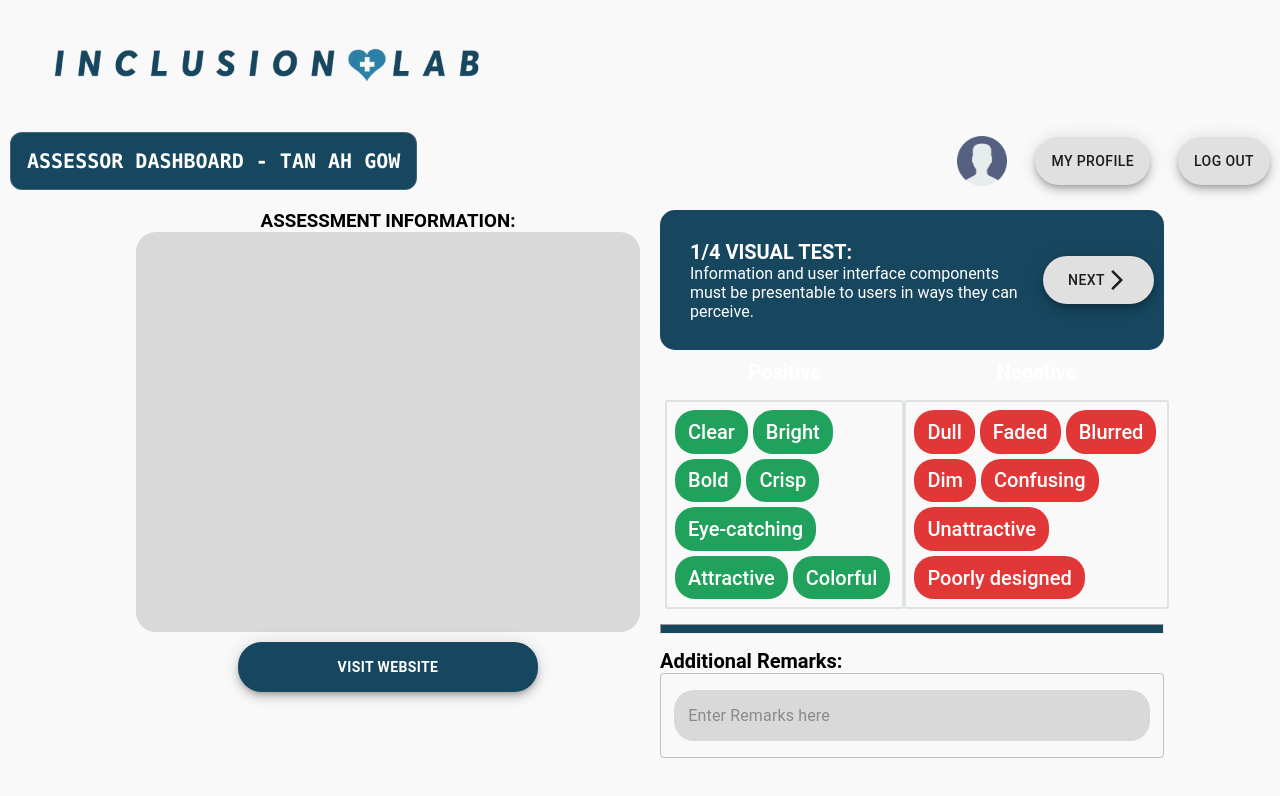
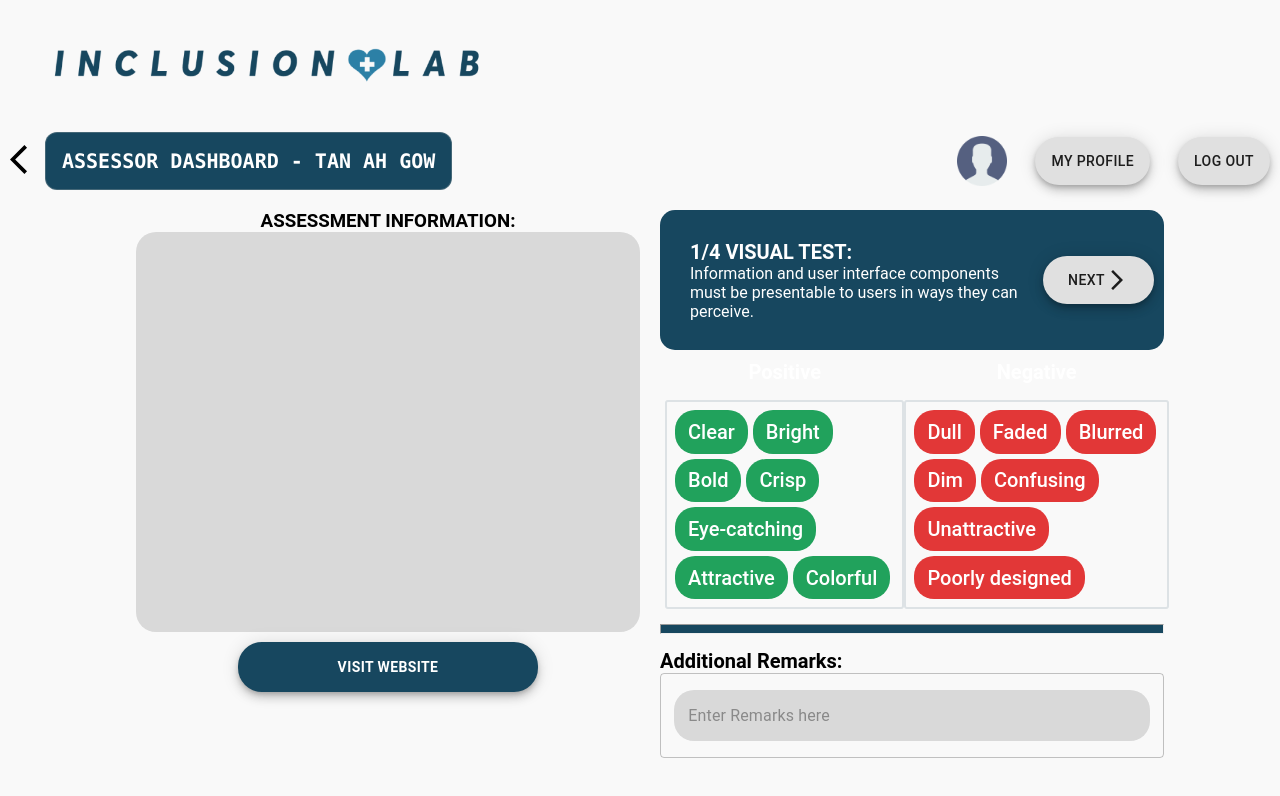
Before and after one commit to tzixi/h4g-hackathon, a Next.js app: page /assessor/evaluation in a window 1280 px wide. Shown: the top 796 px of the page. Built offline with nearby package versions, Linux system fonts and the light colour scheme.

Commit message:
feat: Back functionality for userBar

```diff
--- a/components/TagBox/TagBox.tsx
+++ b/components/TagBox/TagBox.tsx
@@ -145,13 +145,11 @@ const TagBox = (props: {
 
   const handleForward = () => {
     setStage(currStage + 1);
-    console.log(currStage);
     props.forward();
   };
 
   const handleBack = () => {
     setStage(currStage - 1);
-    console.log(currStage);
     props.back();
   };
 
--- a/components/UserBar/UserBar.tsx
+++ b/components/UserBar/UserBar.tsx
@@ -2,16 +2,28 @@ import { Fab } from "@mui/material";
 import styles from "./UserBar.module.css";
 import Image from "next/image";
 import { useRouter } from "next/router";
+import ArrowBackIosIcon from "@mui/icons-material/ArrowBackIos";
 
 const UserBar = (props: { isAssessor: boolean }) => {
   const router = useRouter();
+  const { asPath } = useRouter();
   const handleLogout = () => {
     router.push("/");
   };
-
+  const handleBack = () => {
+    console.log(asPath);
+    router.back();
+  };
   return (
     <div className={styles.description}>
-      <div>
+      <div style={{ display: "flex", alignItems: "center" }}>
+        {asPath !== "/corporate" && asPath !== "/assessor" ? (
+          <div style={{ cursor: "pointer" }} onClick={handleBack}>
+            <ArrowBackIosIcon fontSize="large" />
+          </div>
+        ) : (
+          <div></div>
+        )}
         <p style={{ fontSize: "20px", fontWeight: "700" }}>
           {props.isAssessor
             ? "ASSESSOR DASHBOARD - TAN AH GOW"
--- a/src/pages/assessor/evaluation/index.tsx
+++ b/src/pages/assessor/evaluation/index.tsx
@@ -55,7 +55,6 @@ function assessorEvaluation() {
         },
         config
       );
-      console.log(response.data);
       return response.data;
     } catch (error) {
       console.error(error);
```
